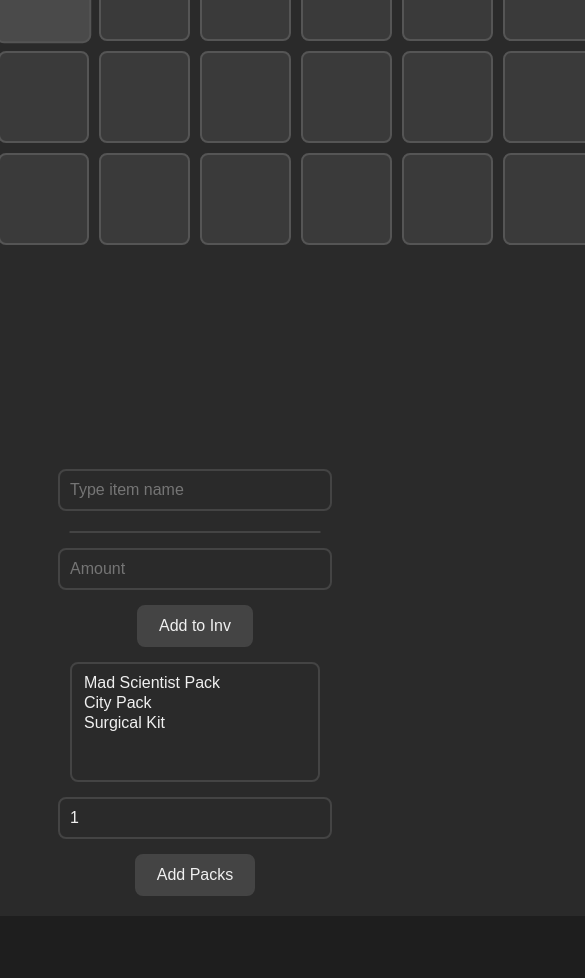
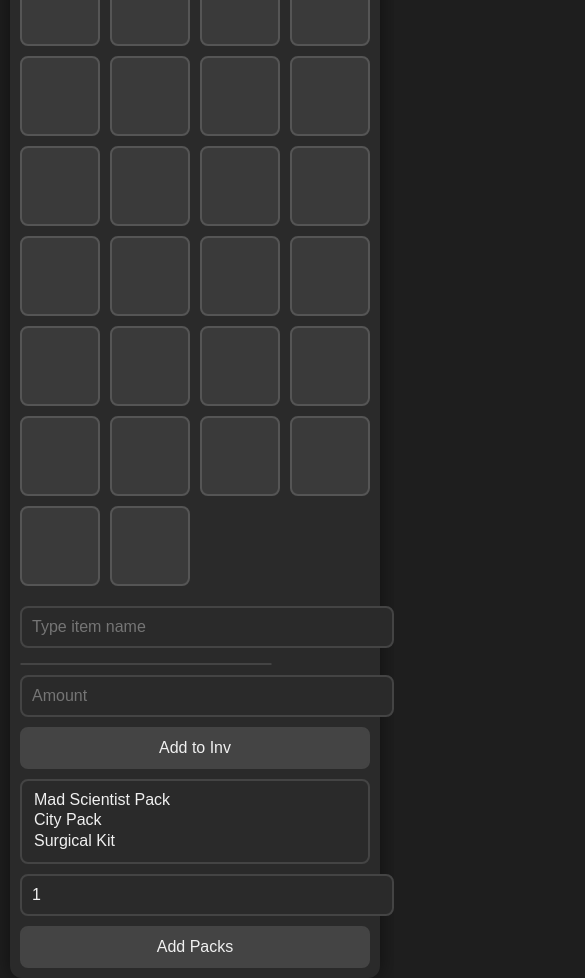
Before and after one commit to KokoWoop/Growtopia-inventory-thingy-i-forgot-lol, a plain HTML site: page index.html in a window 390 px wide. Shown: the top 978 px of the page, 585 px wide, since content can reach past the window. Before the commit the page ends 916 px from the top, so only its background shows below. Drawn offline with Linux system fonts and the light colour scheme.

Commit message:
Update styles.css

```diff
--- a/styles.css
+++ b/styles.css
@@ -6,7 +6,7 @@ body {
     height: 100vh;
     margin: 0;
     background-color: #1e1e1e;
-    color: #f0f0f0
+    color: #f0f0f0;
 }
 
 .inventory-container {
@@ -16,7 +16,10 @@ body {
     background-color: #2a2a2a;
     padding: 20px;
     border-radius: 12px;
-    box-shadow: 0 0 20px rgba(0, 0, 0, .5)
+    box-shadow: 0 0 20px rgba(0, 0, 0, .5);
+    width: 90%;
+    max-width: 1200px;
+    margin: 10px;
 }
 
 .inventory {
@@ -27,13 +30,13 @@ body {
     width: 1000px;
     height: 500px;
     margin-bottom: 20px;
-    transition: .3s ease-in-out
+    transition: .3s ease-in-out;
 }
 
 .controls,
 .slot {
     display: flex;
-    width: 100%
+    width: 100%;
 }
 
 .slot {
@@ -46,19 +49,19 @@ body {
     align-items: center;
     border-radius: 8px;
     overflow: hidden;
-    transition: transform .3s, background-color .3s
+    transition: transform .3s, background-color .3s;
 }
 
 .slot:hover {
     transform: scale(1.05);
-    background-color: #4a4a4a
+    background-color: #4a4a4a;
 }
 
 .slot img {
     width: 80%;
     height: 80%;
     image-rendering: pixelated;
-    transition: transform .3s
+    transition: transform .3s;
 }
 
 .slot span {
@@ -69,17 +72,17 @@ body {
     color: #f0f0f0;
     padding: 2px 5px;
     border-radius: 3px;
-    font-size: 12px
+    font-size: 12px;
 }
 
 .slot img:hover {
-    transform: rotate(5deg) scale(1.1)
+    transform: rotate(5deg) scale(1.1);
 }
 
 .controls {
     flex-direction: column;
     align-items: center;
-    gap: 15px
+    gap: 15px;
 }
 
 #amount-input,
@@ -92,14 +95,14 @@ body {
     border: 2px solid #444;
     background-color: #2a2a2a;
     color: #f0f0f0;
-    transition: border-color .3s
+    transition: border-color .3s;
 }
 
 #amount-input:focus,
 #item-input:focus,
 #pack-amount-input:focus,
 #pack-select:focus {
-    border-color: #888
+    border-color: #888;
 }
 
 #add-item-btn,
@@ -111,19 +114,19 @@ body {
     border: 2px solid #444;
     background-color: #444;
     color: #f0f0f0;
-    transition: background-color .3s, border-color .3s
+    transition: background-color .3s, border-color .3s;
 }
 
 #pack-select,
 .suggestions {
     background-color: #2a2a2a;
-    width: 250px
+    width: 250px;
 }
 
 #add-item-btn:hover,
 #add-pack-btn:hover {
     background-color: #555;
-    border-color: #888
+    border-color: #888;
 }
 
 #pack-select {
@@ -133,7 +136,7 @@ body {
     border: 2px solid #444;
     color: #f0f0f0;
     height: 120px;
-    transition: border-color .3s
+    transition: border-color .3s;
 }
 
 .suggestions {
@@ -142,15 +145,66 @@ body {
     border-radius: 8px;
     max-height: 150px;
     overflow-y: auto;
-    transition: .3s ease-in-out
+    transition: .3s ease-in-out;
 }
 
 .suggestion {
     padding: 10px;
     cursor: pointer;
-    transition: background-color .3s
+    transition: background-color .3s;
 }
 
 .suggestion:hover {
-    background-color: #3a3a3a
+    background-color: #3a3a3a;
 }
+
+@media (max-width: 768px) {
+    .inventory-container {
+        width: 100%;
+        padding: 10px;
+    }
+
+    .inventory {
+        grid-template-columns: repeat(5, 1fr);
+        grid-template-rows: repeat(2, 1fr);
+        width: 100%;
+        height: auto;
+    }
+
+    .controls {
+        flex-direction: column;
+        align-items: stretch;
+        gap: 10px;
+    }
+
+    #amount-input,
+    #item-input,
+    #pack-amount-input,
+    #pack-select {
+        width: 100%;
+    }
+
+    #add-item-btn,
+    #add-pack-btn {
+        width: 100%;
+    }
+
+    .slot {
+        aspect-ratio: 1;
+    }
+
+    .suggestions {
+        max-height: 120px;
+    }
+}
+
+@media (max-width: 480px) {
+    .inventory {
+        grid-template-columns: repeat(4, 1fr);
+        grid-template-rows: repeat(2, 1fr);
+    }
+
+    #pack-select {
+        height: auto;
+    }
+}
```
